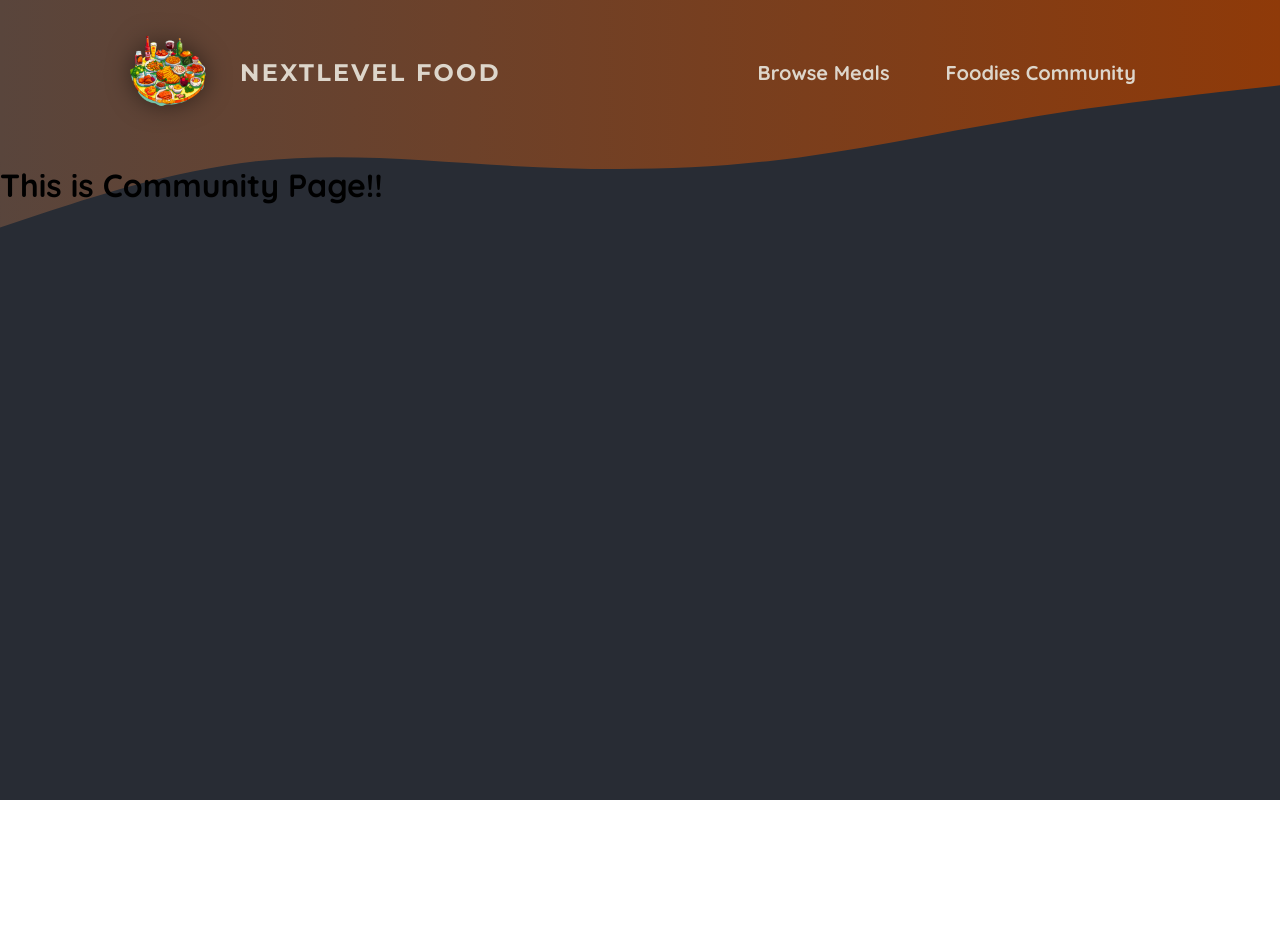
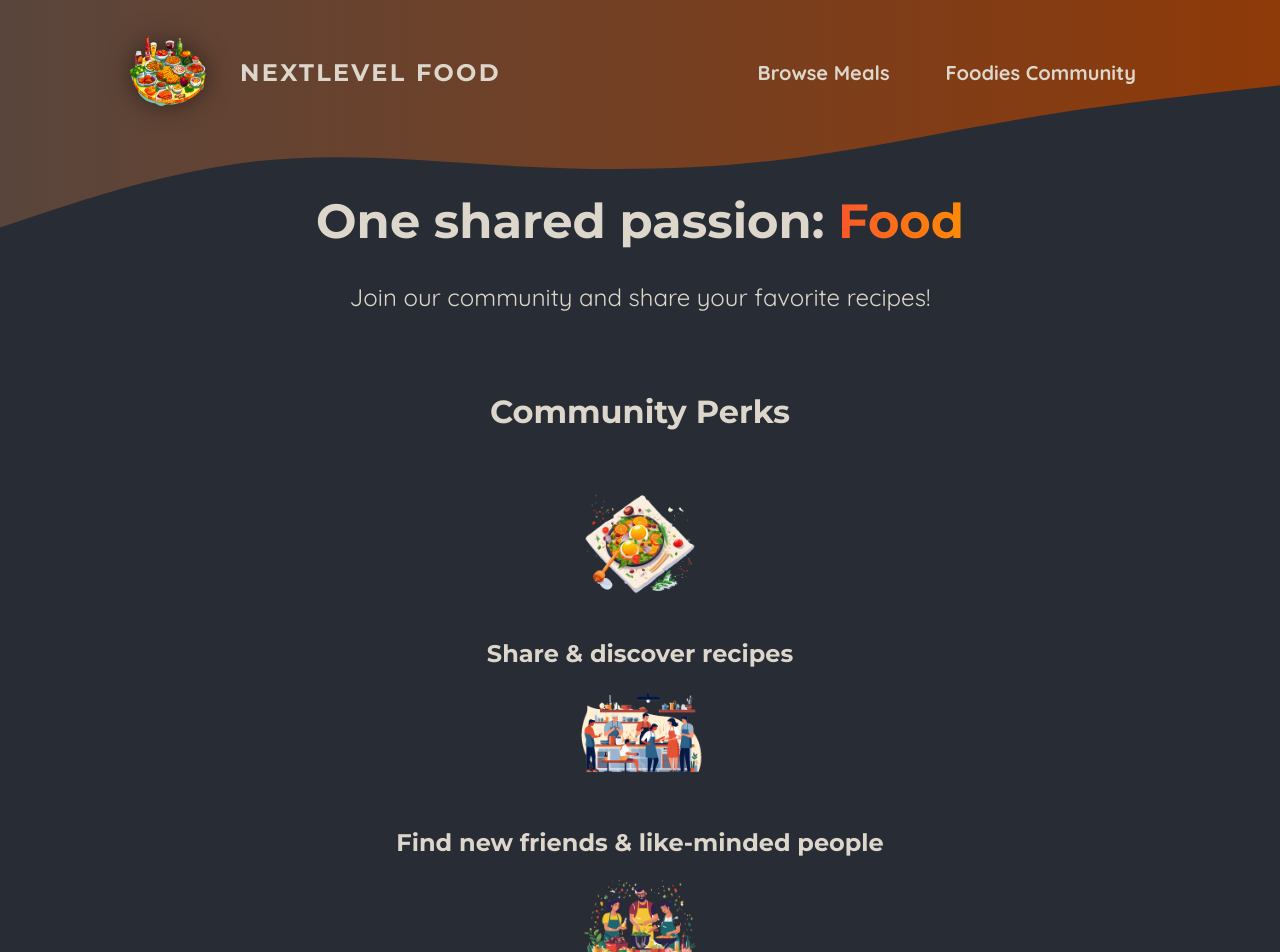
Before and after one commit to Dorong36/Next_study_foodie, a Next.js app: page /community in a window 1280 px wide. Shown: the top 952 px of the page. Before the commit the page ends 800 px from the top, so only its background shows below. Built offline with nearby package versions, Linux system fonts and the light colour scheme.

Commit message:
feat: community page

```diff
--- a/app/community/page.jsx
+++ b/app/community/page.jsx
@@ -1,11 +1,40 @@
-import React from "react";
+import Image from "next/image";
 
-const CommunityPage = () => {
+import mealIcon from "@/assets/icons/meal.png";
+import communityIcon from "@/assets/icons/community.png";
+import eventsIcon from "@/assets/icons/events.png";
+import classes from "./page.module.css";
+
+export default function CommunityPage() {
   return (
-    <div>
-      <h1>This is Community Page!!</h1>
-    </div>
+    <>
+      <header className={classes.header}>
+        <h1>
+          One shared passion: <span className={classes.highlight}>Food</span>
+        </h1>
+        <p>Join our community and share your favorite recipes!</p>
+      </header>
+      <main className={classes.main}>
+        <h2>Community Perks</h2>
+
+        <ul className={classes.perks}>
+          <li>
+            <Image src={mealIcon} alt="A delicious meal" />
+            <p>Share & discover recipes</p>
+          </li>
+          <li>
+            <Image src={communityIcon} alt="A crowd of people, cooking" />
+            <p>Find new friends & like-minded people</p>
+          </li>
+          <li>
+            <Image
+              src={eventsIcon}
+              alt="A crowd of people at a cooking event"
+            />
+            <p>Participate in exclusive events</p>
+          </li>
+        </ul>
+      </main>
+    </>
   );
-};
-
-export default CommunityPage;
+}
--- /dev/null
+++ b/app/community/page.module.css
@@ -0,0 +1,61 @@
+.header {
+  gap: 3rem;
+  margin: 3rem auto 5rem auto;
+  width: 90%;
+  max-width: 75rem;
+  color: #ddd6cb;
+  font-size: 1.5rem;
+  text-align: center;
+}
+
+.header h1 {
+  font-family: "Montserrat", sans-serif;
+}
+
+.highlight {
+  background: linear-gradient(90deg, #f9572a, #ff8a05);
+  background-clip: text;
+  -webkit-background-clip: text;
+  -webkit-text-fill-color: transparent;
+}
+
+.main {
+  width: 90%;
+  max-width: 40rem;
+  margin: 0 auto;
+  text-align: center;
+}
+
+.main h2 {
+  font-family: "Montserrat", sans-serif;
+  font-size: 2rem;
+  margin-bottom: 3rem;
+  color: #ddd6cb;
+}
+
+.perks {
+  list-style: none;
+  margin: 3rem 0;
+  padding: 0;
+}
+
+.perks li {
+  display: flex;
+  flex-direction: column;
+  align-items: center;
+  gap: 2rem;
+}
+
+.perks img {
+  width: 8rem;
+  height: 8rem;
+  object-fit: contain;
+}
+
+.perks p {
+  font-family: "Montserrat", sans-serif;
+  font-size: 1.5rem;
+  font-weight: bold;
+  margin: 0;
+  color: #ddd6cb;
+}
```
